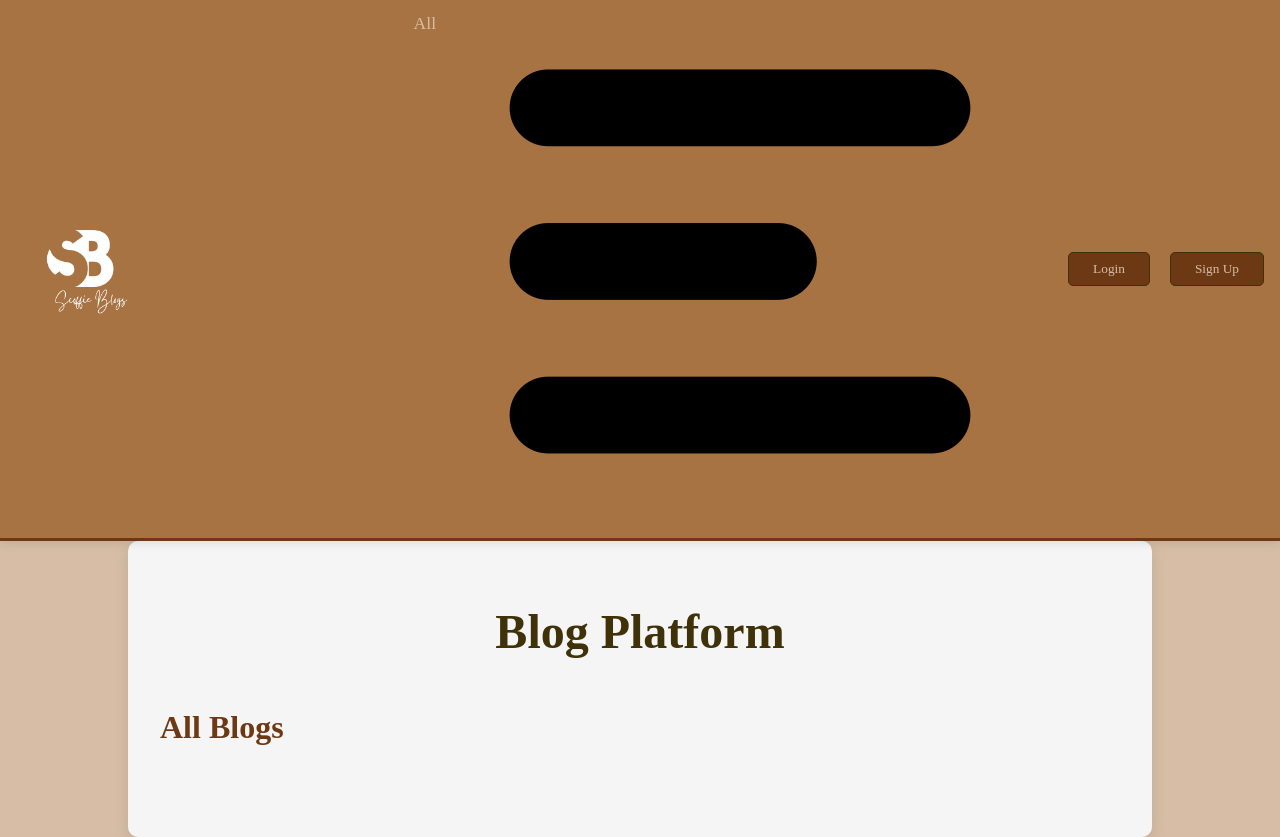
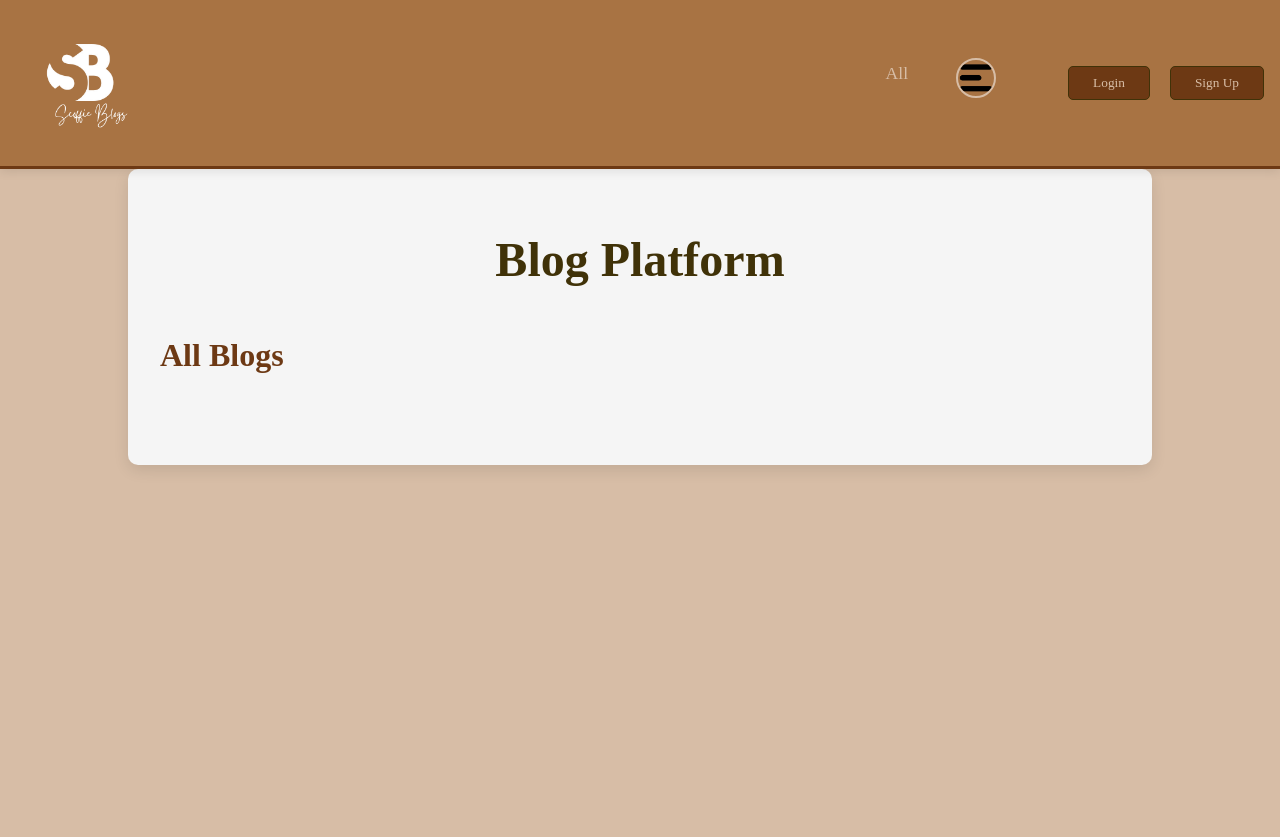
Before and after one commit to Bundicharles/web-app, a plain HTML site: page frontend/public/index.html in a window 1280 px wide. After the commit the page ends 800 px from the top, so only its background shows below. Drawn offline with Linux system fonts and the light colour scheme; no server answers.

Commit message:
category

```diff
--- a/frontend/public/index.html
+++ b/frontend/public/index.html
@@ -14,7 +14,7 @@
                 <li><a href="#" onclick="fetchAndRenderBlogs('')">All</a></li>
                 <!-- Categories icon with dropdown -->
                 <li class="categories">
-                    <img src="menu.png" alt="Categories"  onclick="toggleCategoriesMenu()">
+                    <img src="menu.png" alt="Categories" class="categories-icon" onclick="toggleCategoriesMenu()">
                     <div class="categories-menu" id="categoriesMenu" style="display: none;">
                         <a href="#" onclick="fetchAndRenderBlogs('Politics')">Politics</a>
                         <a href="#" onclick="fetchAndRenderBlogs('Lifestyle')">Lifestyle</a>
```
